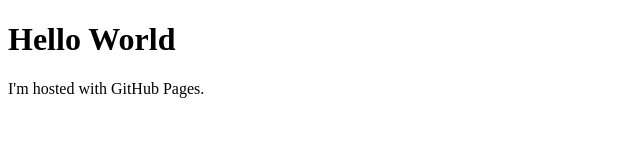
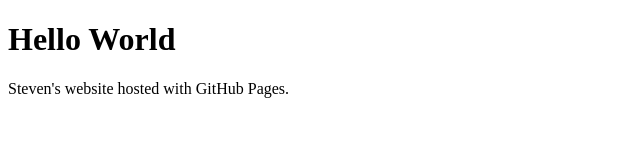
Before and after one commit to St3v3-github/St3v3-github.github.io, a plain HTML site: page index.html in a window 1280 px wide. Shown: the whole page, without its empty margins (0-640 px from the left). Drawn offline with Linux system fonts and the light colour scheme.

Commit message:
Update index.html

```diff
--- a/index.html
+++ b/index.html
@@ -2,6 +2,6 @@
 <html>
 <body>
 <h1>Hello World</h1>
-<p>I'm hosted with GitHub Pages.</p>
+<p>Steven's website hosted with GitHub Pages.</p>
 </body>
 </html>
```
